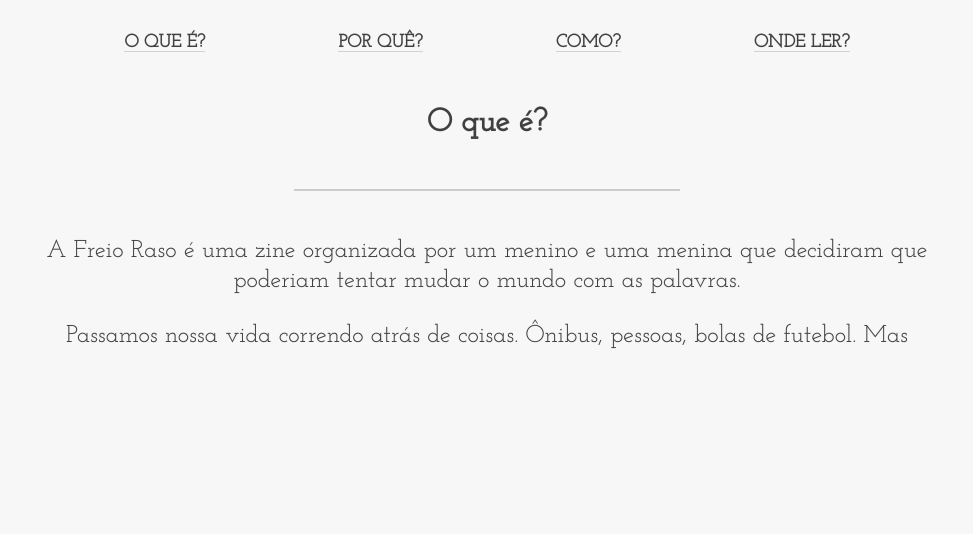
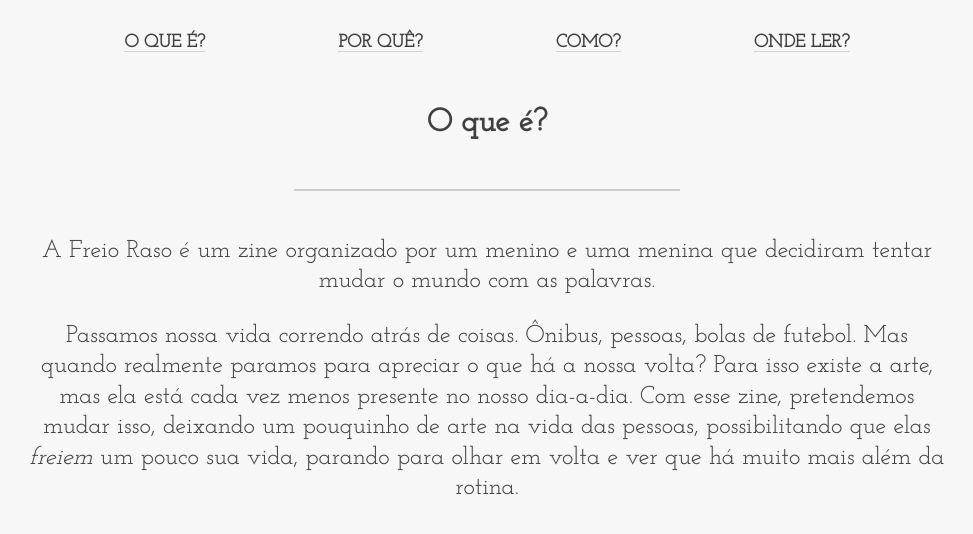
Before and after one commit to freioraso/freioraso.github.io, a Jekyll site: the page built from o-que-e.md, in a window 1280 px wide. Shown: the top 534 px of the page, without its empty margins (153-1126 px from the left). Built offline with Jekyll 4.4.1, drawn with Linux system fonts in a browser that asks for light colours.

Commit message:
this time i added actual content omg

```diff
--- a/assets/css/style.scss
+++ b/assets/css/style.scss
@@ -90,4 +90,7 @@ and (max-device-width : 480px) {
 		margin: 1rem auto;
 		font-size: 1em;
 	}
+	.content {
+		font-size: 0.9em;
+	}
 }
--- a/o-que-e.md
+++ b/o-que-e.md
@@ -4,6 +4,6 @@ title: O que é?
 permalink: /o-que-e
 ---
 
-A Freio Raso é uma zine organizada por um menino e uma menina que decidiram que poderiam tentar mudar o mundo com as palavras.
+A Freio Raso é um zine organizado por um menino e uma menina que decidiram tentar mudar o mundo com as palavras.
 
-Passamos nossa vida correndo atrás de coisas. Ônibus, pessoas, bolas de futebol. Mas
+Passamos nossa vida correndo atrás de coisas. Ônibus, pessoas, bolas de futebol. Mas quando realmente paramos para apreciar o que há a nossa volta? Para isso existe a arte, mas ela está cada vez menos presente no nosso dia-a-dia. Com esse zine, pretendemos mudar isso, deixando um pouquinho de arte na vida das pessoas, possibilitando que elas _freiem_ um pouco sua vida, parando para olhar em volta e ver que há muito mais além da rotina.
```
